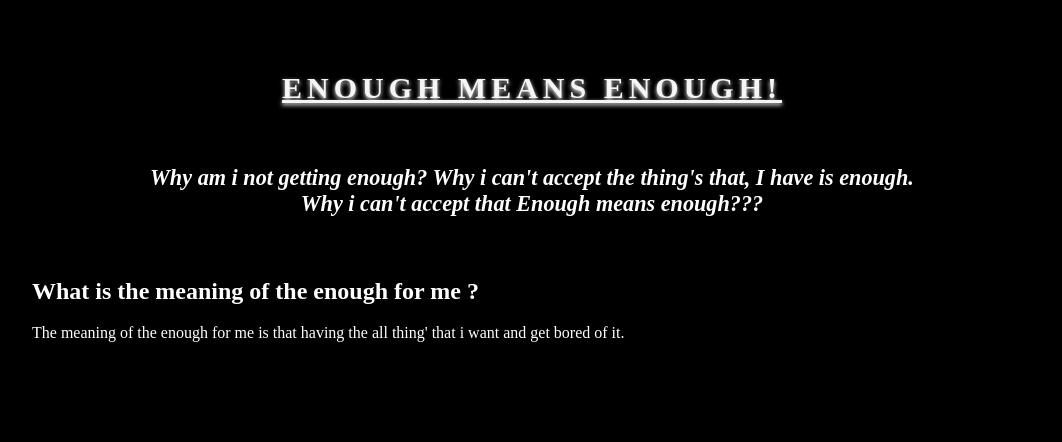
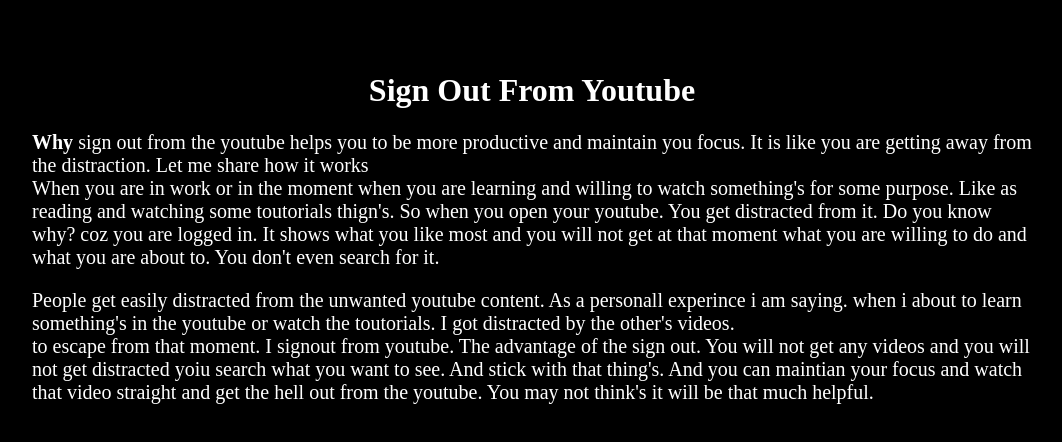
Before and after one commit to Bheem-Works/Articles, a React (Vite) app: page / in a window 1280 px wide. Shown: the top 442 px of the page, without its empty margins (108-1170 px from the left). Built offline with nearby package versions, Linux system fonts and the light colour scheme.

Commit message:
isthisYoutube Content

```diff
--- a/src/App.jsx
+++ b/src/App.jsx
@@ -1,10 +1,9 @@
 import React from 'react'
-import Enough from './components/Enough.jsx';
-
+import Youtube from '../src/components/Youtube.jsx'
 function App() {
   return (
     <div>
-      <Enough />
+      <Youtube />
     </div>
   )
 }
--- a/src/components/Enough.jsx
+++ b/src/components/Enough.jsx
@@ -15,7 +15,7 @@
   <br />
   <div className="body">
     <h2>What is the meaning of the enough for me ?</h2>
-    <p>The meaning of the enough for me is that having the all thing' that i want and get bored of it. </p>
+    <p>The meaning of the enough for me is that having the all thing' that i want and get bored of it.<br />Isn't is this is <strong>same</strong> for you also ?<br /> Being as a human we never be enough of the anything's. <br />And leoniel robinns say's that human want are unlimited and the resources are limited. <br /> Getting the thing's what you want.and get satisfied from it.<br /> And aren't you get enough of that thing's. Enough is not necissity. <br />In other's words you can also say that satisfaction is enough.  </p>
   </div>
     </div>
     </>
--- /dev/null
+++ b/src/components/Youtube.jsx
@@ -0,0 +1,23 @@
+import React from 'react';
+
+function Youtube () {
+  return(
+    <>
+    <div className='container'>
+      <h1 className='header'>Sign Out From Youtube </h1>
+
+      <div className='body'>
+        <p><strong>Why</strong> sign out from the youtube helps you to be more productive and maintain you focus. It is like you are getting away from the distraction. Let me share how it works <br /> When you are in work or in the moment when you are learning and willing to watch something's for some purpose. Like as reading and watching some toutorials thign's. So when you open your youtube. You get distracted from it. Do you know why? coz you are logged in. It shows what you like most and you will not get at that moment what you are willing to do and what you are about to. You don't even search for it.   </p>
+        <p>People get easily distracted from the unwanted youtube content. As a personall experince i am saying.
+          when i about to learn something's in the youtube or watch the toutorials. I got distracted by the other's videos. <br />
+          to escape from that moment.  I signout from youtube. The advantage of the sign out. You will not get any videos and you will not get distracted yoiu search what you want to see.
+          And stick with that thing's. And you can maintian your focus and watch that video straight and get the hell out from the youtube.
+          You may not think's it will be that much helpful.
+        </p>
+      </div>
+    </div>
+    </>
+  )
+}
+
+export default Youtube;
--- a/src/index.css
+++ b/src/index.css
@@ -36,4 +36,5 @@
 
 .body{
   text-align: start;
+  font-size: 20px;
 }
```
